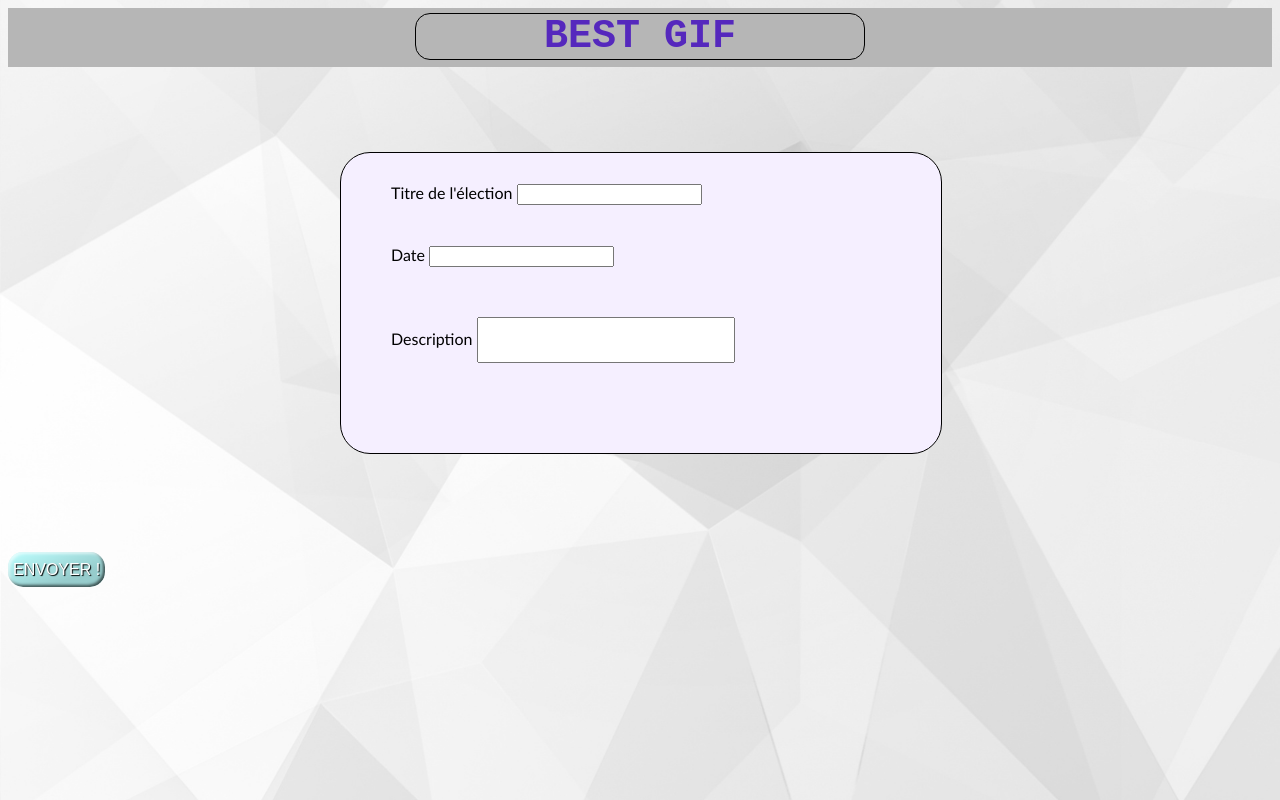
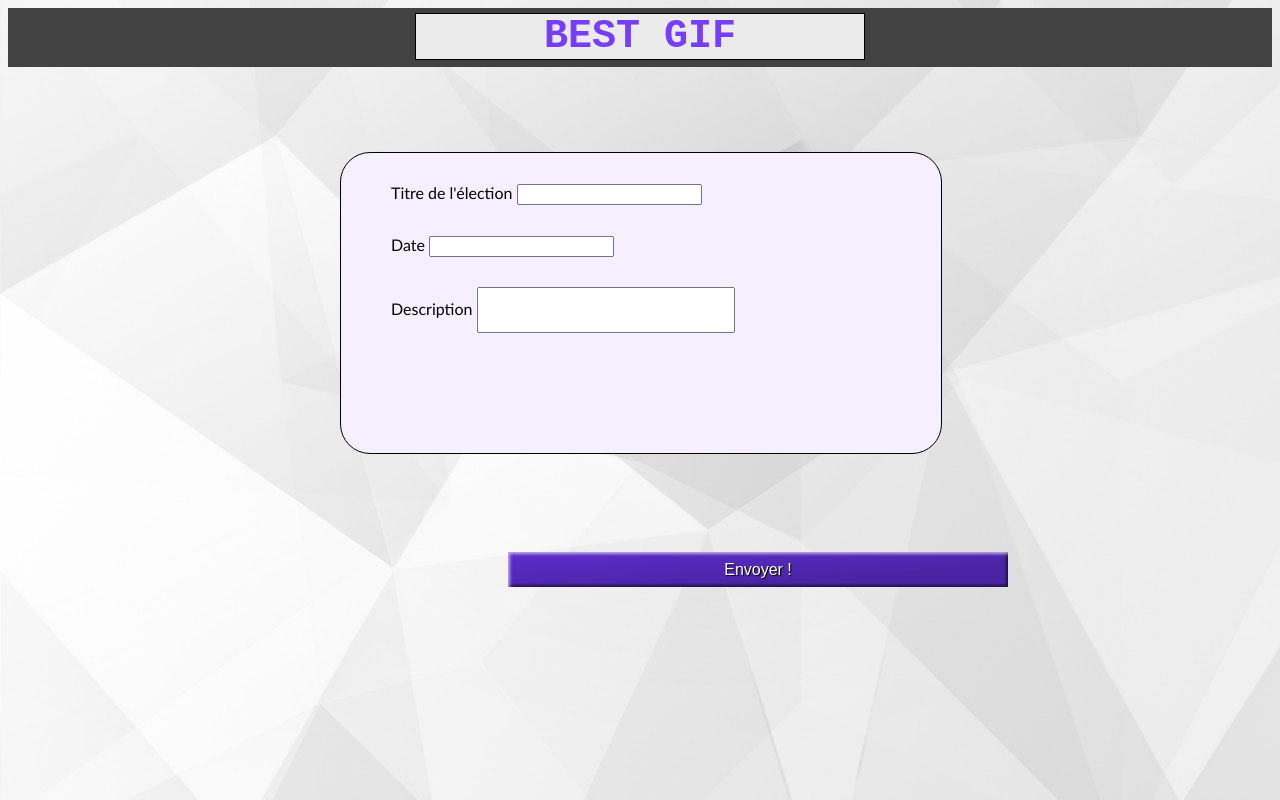
Before and after one commit to paullouppe/WEB_Projet_groupe13, a PHP site: page /admin_creation.html in a window 1280 px wide. Run offline with PHP 8.4, Linux system fonts and the light colour scheme.

Commit message:
Pleiiinnn de trucs corrigés

```diff
--- a/app/admin.html
+++ b/app/admin.html
@@ -7,7 +7,6 @@
     <link rel="stylesheet" href="./style/main.css">
 </head>
 <header>
-    <html style="background-image: url(./img/fond.png);">
 
     </html>
     <img id="banniere" src="./img/myacc.png" alt="">
--- a/app/admin_creation.html
+++ b/app/admin_creation.html
@@ -13,7 +13,6 @@
           </div>
       </header>
       <main>
-        <html style ="background-image: url(./img/fond.png);">
     <div class="create_election">
       <form id="inscrire">
         <div id="param_election">
@@ -30,13 +29,12 @@
             <label for="description">Description</label>
             <input type="text" style="height: 40px; width: 250px;"/>
           </div>
+
     </div>
     </main>
 
     <body>
-        <button id="submit_election" type="button">
-            ENVOYER !
-        </button>
+      <button id="submit_bouton">Envoyer !</button>
     </body>
 
 </html>
--- a/app/connexion.html
+++ b/app/connexion.html
@@ -13,7 +13,6 @@
           </div>
       </header>
       <main>
-        <html style ="background-image: url(./img/fond.png);"></html>
     <div class="create">
       <img id="acc" src="./img/myacc.png">
       <form id="inscrire">
--- a/app/creation.html
+++ b/app/creation.html
@@ -13,7 +13,6 @@
           </div>
       </header>
       <main>
-        <html style ="background-image: url(./img/fond.png);"></html>
     <div class="create">
       <img id="acc" src="./img/myacc.png">
       <form id="inscrire">
--- a/app/election_utilisateur.html
+++ b/app/election_utilisateur.html
@@ -7,7 +7,6 @@
     <link rel="stylesheet" href="./style/main.css">
 </head>
 <header>
-    <html style="background-image: url(./img/fond.png);">
 
     </html>
     <img id="banniere" src="./img/myacc.png" alt="">
--- a/app/style/main.css
+++ b/app/style/main.css
@@ -1,9 +1,10 @@
 :root {
     /*------------- PALETTE DE BASE -----------*/
     --background: #f5efff;
-    --header: #b6b6b6;
+    --header: #424242;
     --accent: #74747400;
-    --accent-blue: #5528bd;
+    --accent-blue: #5d2dcd;
+    --accent-blue-hover : #763dfc;
     --accent-green: #15ebcf;
 }
 
@@ -11,6 +12,12 @@ main {
     margin: auto;
     width: 600px;
     height: 400px;
+}
+
+html{
+  background-image: url("../fond.png");
+  font-family: 'Courier New', Courier, monospace;
+  font-style: black;
 }
 
 .create {
@@ -21,6 +28,7 @@ main {
     height: 300px;
     border-radius: 10px;
     border: 1px solid black;
+    font-family: 'Gill Sans', 'Gill Sans MT', Calibri, 'Trebuchet MS', sans-serif;
 }
 
 header {
@@ -28,6 +36,7 @@ header {
     background-color: var(--header);
     text-align: center;
 }
+
 
 .head {
     padding: 5px;
@@ -53,12 +62,12 @@ header {
     margin: auto;
     margin-top: auto;
     margin-bottom: auto;
-    border: solid 1px black;
-    border-radius: 15px;
+    border: solid 1px rgb(0, 0, 0);
     font-size: 250%;
     font-family: 'Courier New', Courier, monospace;
     font-weight: 900;
-    color: var(--accent-blue)
+    color: var(--accent-blue-hover);
+    background-color : rgb(235, 235, 235);
 }
 
 #inscrire {
@@ -107,27 +116,25 @@ header {
 }
 
 .styled {
-    /*bouton bleu dans la vue admin menu*/
+    /*BOUTON ACCUEIL */
     border: 0;
+    margin-left: 10px;
     line-height: 2.2;
     padding: 0 5px;
     font-size: 1rem;
     text-align: center;
-    color: #fff;
+    color: rgb(0, 0, 0);
     text-shadow: 1px 1px 1px #000;
-    border-radius: 15px;
-    background-color: #BCFFFF;
+    background-color:rgb(209, 209, 209);
     background-image: linear-gradient(to top left, rgba(0, 0, 0, .2), rgba(0, 0, 0, .2) 30%, rgba(0, 0, 0, 0));
     box-shadow: inset 2px 2px 3px rgba(255, 255, 255, .6), inset -2px -2px 3px rgba(0, 0, 0, .6);
 }
-
 .styled:hover {
-    /*hover bouton bleu vue admin menu*/
-    background-color: #65DFDF;
+    /* ACCUEIL AUSSI*/
+    background-color: #e6e6e6;
 }
-
 .styled:active {
-    /* effet bouton bleu vue admin (menu)*/
+    /* same*/
     box-shadow: inset -2px -2px 3px rgba(255, 255, 255, .6), inset 2px 2px 3px rgba(0, 0, 0, .6);
 }
 
@@ -142,22 +149,10 @@ header {
     border: 1px solid black;
 }
 
-#title_admin {
+#title_admin, #date_admin, #description_admin {
     /* div titre pour changer la police + position et tout*/
     font-family: 'Gill Sans', 'Gill Sans MT', Calibri, 'Trebuchet MS', sans-serif;
     margin-top: 30px;
-}
-
-#date_admin {
-    /* pareil*/
-    font-family: 'Gill Sans', 'Gill Sans MT', Calibri, 'Trebuchet MS', sans-serif;
-    margin-top: 40px;
-}
-
-#description_admin {
-    /* same */
-    font-family: 'Gill Sans', 'Gill Sans MT', Calibri, 'Trebuchet MS', sans-serif;
-    margin-top: 50px;
 }
 
 button {
@@ -169,20 +164,31 @@ button {
     text-align: center;
     color: #fff;
     text-shadow: 1px 1px 1px #000;
-    border-radius: 15px;
-    background-color: #BCFFFF;
+
+    background-color: var(--accent-blue);
     background-image: linear-gradient(to top left, rgba(0, 0, 0, .2), rgba(0, 0, 0, .2) 30%, rgba(0, 0, 0, 0));
     box-shadow: inset 2px 2px 3px rgba(255, 255, 255, .6), inset -2px -2px 3px rgba(0, 0, 0, .6);
 }
 
 button:hover {
     /*hover bouton creation admin*/
-    background-color: #65DFDF;
+    background-color: var(--accent-blue-hover);
 }
 
 button:active {
     /* effet bouton crea admin*/
     box-shadow: inset -2px -2px 3px rgba(255, 255, 255, .6), inset 2px 2px 3px rgba(0, 0, 0, .6);
+}
+
+#creation_bouton{
+  margin-top: 15px;
+  margin-left: 30px;
+  width: 150px;
+}
+
+#submit_bouton{
+  width: 500px;
+  margin-left: 500px;
 }
 
 .elections {
@@ -201,4 +207,9 @@ button:active {
     display: flex;
     flex-direction: column;
     border: 1px solid black;
+    font-weight: bold;
 }
+
+#banniere{
+  margin-right: 15px; /* Pour bouger l'img de photo de profil*/
+}
```
Also changed, not shown: app/fond.png (added).
